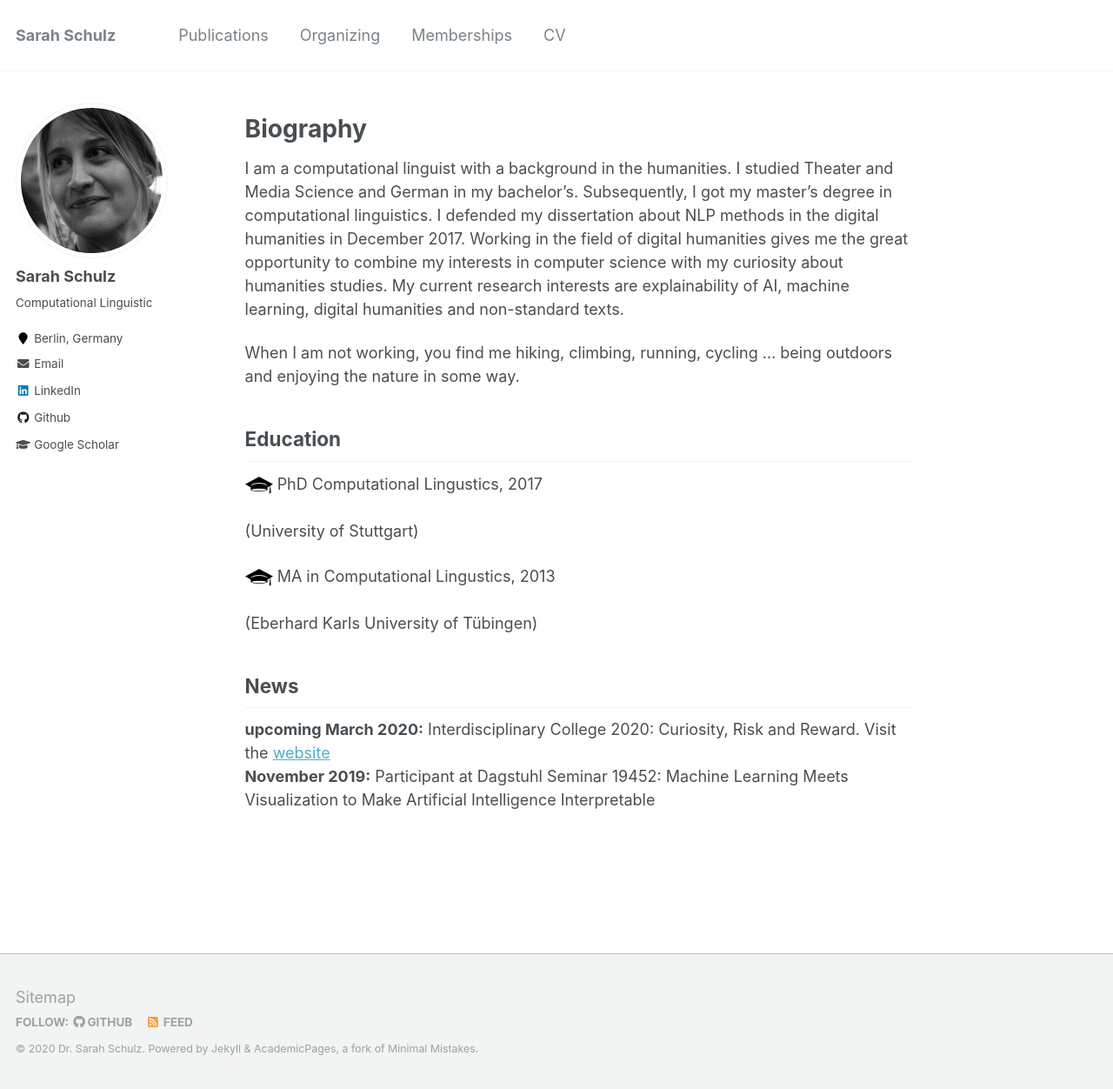
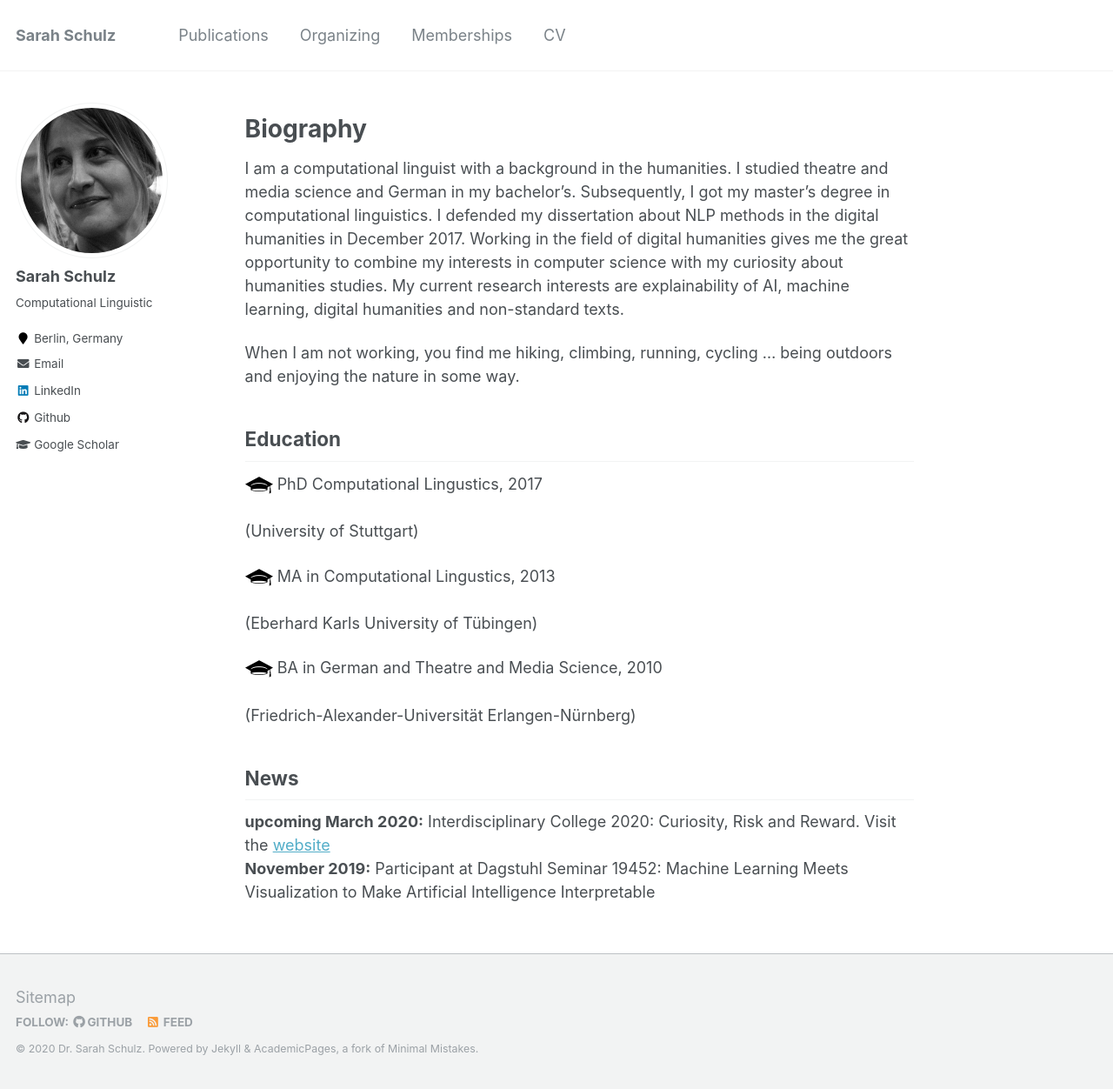
Before and after one commit to sarschu/sarschu.github.io, a Jekyll site: the page built from _pages/about.md, in a window 1280 px wide and 1252 px high. Shown: the whole window at 87% size. Built offline with Jekyll 4.4.1, drawn with Linux system fonts in a browser that asks for light colours.

Commit message:
Update about.md
add BA

```diff
--- a/_pages/about.md
+++ b/_pages/about.md
@@ -10,7 +10,7 @@ redirect_from:
 
 Biography
 ======
-I am a computational linguist with a background in the humanities. I studied Theater and Media Science and German in my bachelor's. Subsequently, I got my master's degree in computational linguistics. I defended my dissertation about NLP methods in the digital humanities in December 2017. Working in the field of digital humanities gives me the great opportunity to combine my interests in computer science with my curiosity about humanities studies. My current research interests are explainability of AI, machine learning, digital humanities and non-standard texts.
+I am a computational linguist with a background in the humanities. I studied theatre and media science and German in my bachelor's. Subsequently, I got my master's degree in computational linguistics. I defended my dissertation about NLP methods in the digital humanities in December 2017. Working in the field of digital humanities gives me the great opportunity to combine my interests in computer science with my curiosity about humanities studies. My current research interests are explainability of AI, machine learning, digital humanities and non-standard texts.
 
 When I am not working, you find me hiking, climbing, running, cycling ... being outdoors and enjoying the nature in some way.
 
@@ -27,6 +27,11 @@ When I am not working, you find me hiking, climbing, running, cycling ... being
 
 (Eberhard Karls University of Tübingen)
 
+![alt text](https://sarschu.github.io/images/icon2.png "Logo Title Text 1")
+ BA in German and Theatre and Media Science, 2010
+
+(Friedrich-Alexander-Universität Erlangen-Nürnberg)
+
 ## News
 __upcoming March 2020:__ Interdisciplinary College 2020: Curiosity, Risk and Reward. Visit the [website](https://interdisciplinary-college.org/)
 __November 2019:__ Participant at Dagstuhl Seminar 19452: Machine Learning Meets Visualization to Make Artificial Intelligence Interpretable
```
